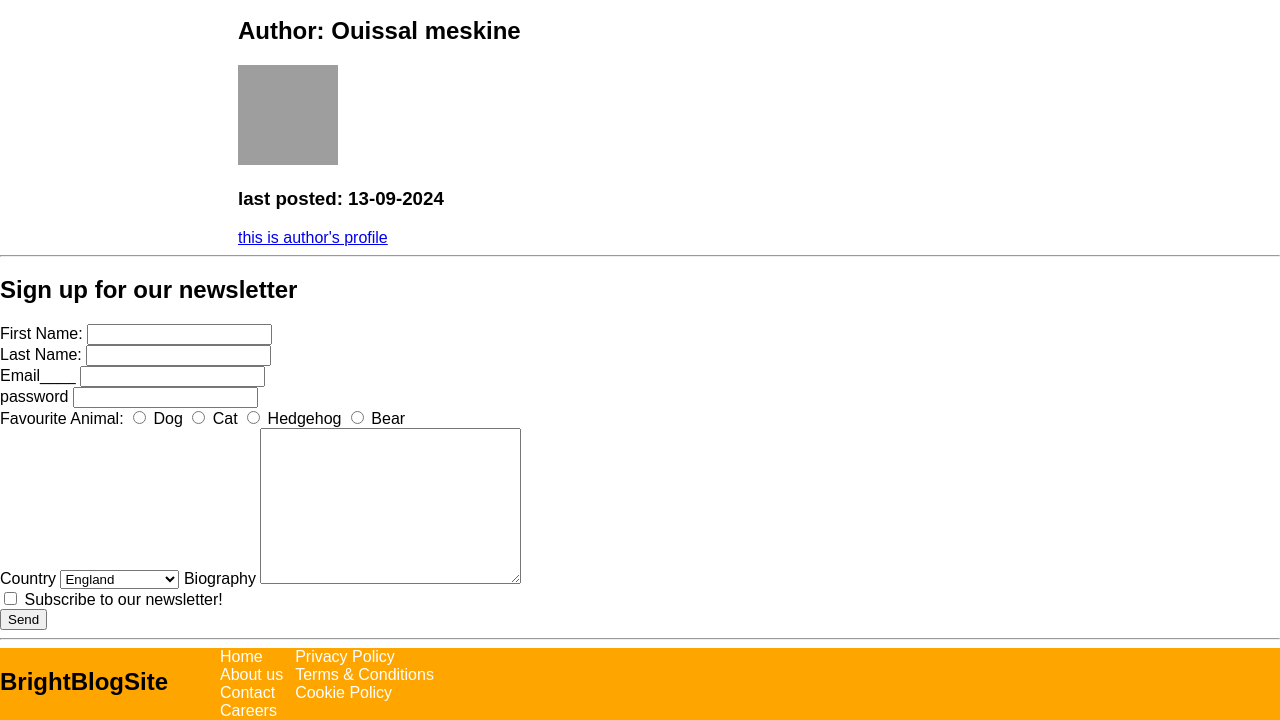
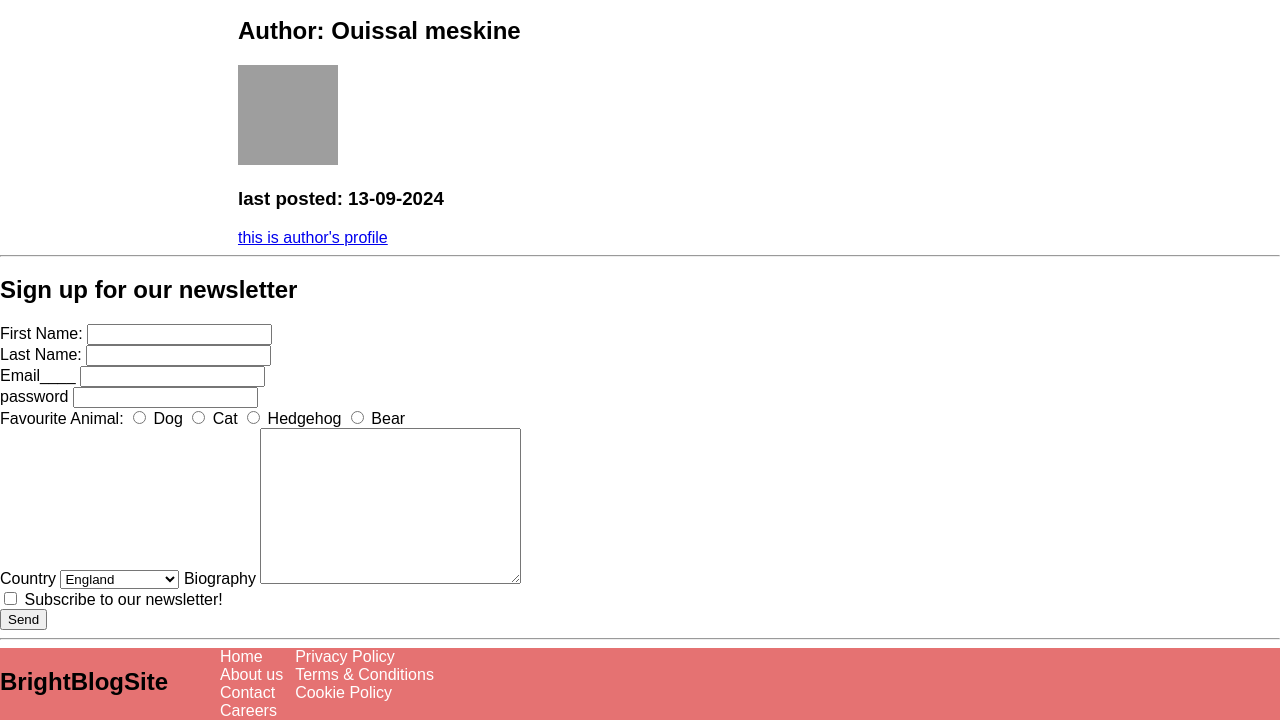
Before and after one commit to Rougebug/rougebug.github.io, a plain HTML site: page index.html in a window 1280 px wide. Shown: the part 1553-2273 px from the top of the page. Drawn offline with Linux system fonts and the light colour scheme; no server answers; grey boxes are pictures that could not be loaded.

Commit message:
Update style.css

```diff
--- a/style.css
+++ b/style.css
@@ -71,7 +71,7 @@ body > main  article {
 
 
 body > footer {
-    background-color: orange;
+    background-color: rgb(229, 114, 114);
     display: flex;
 }
 
```
